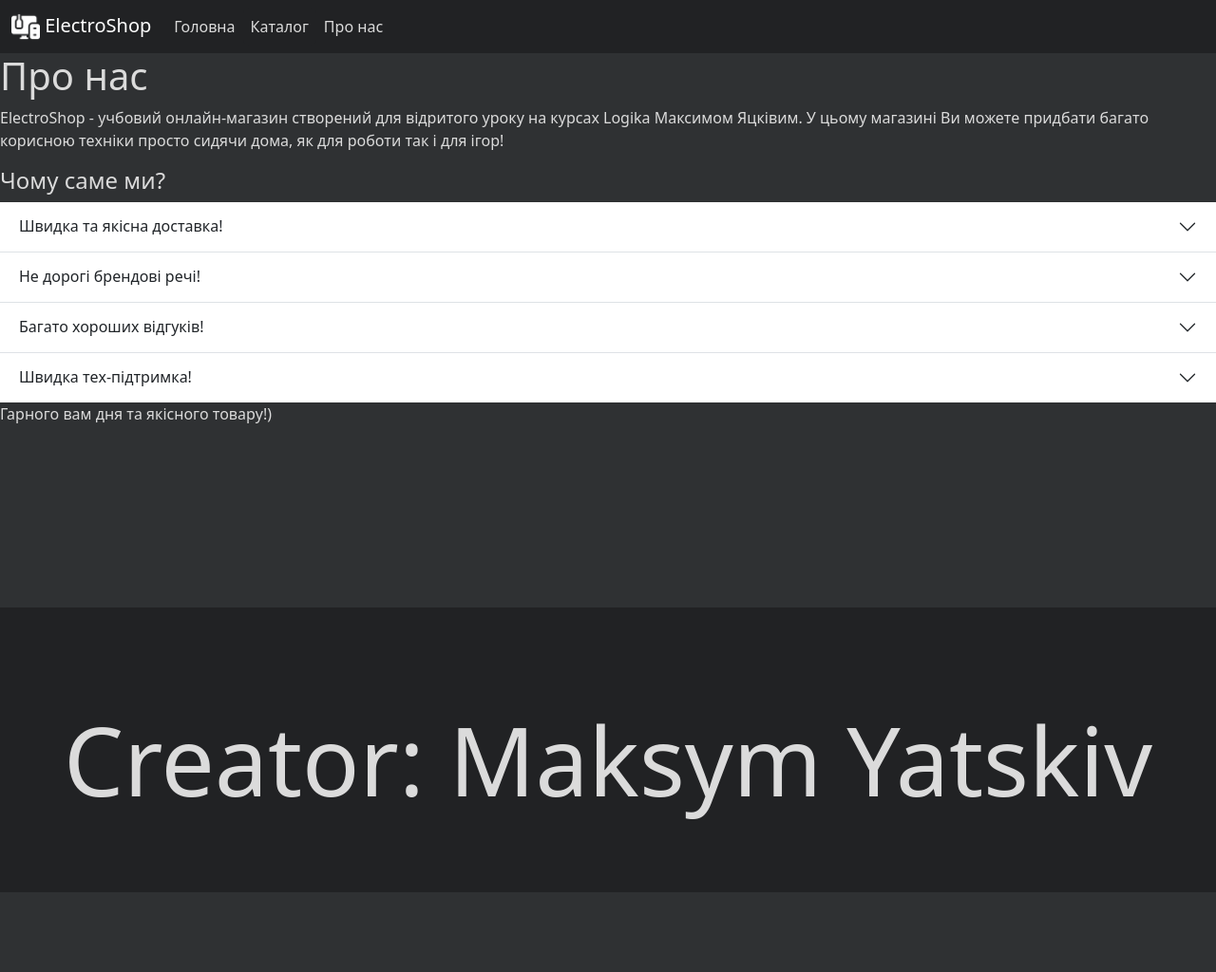
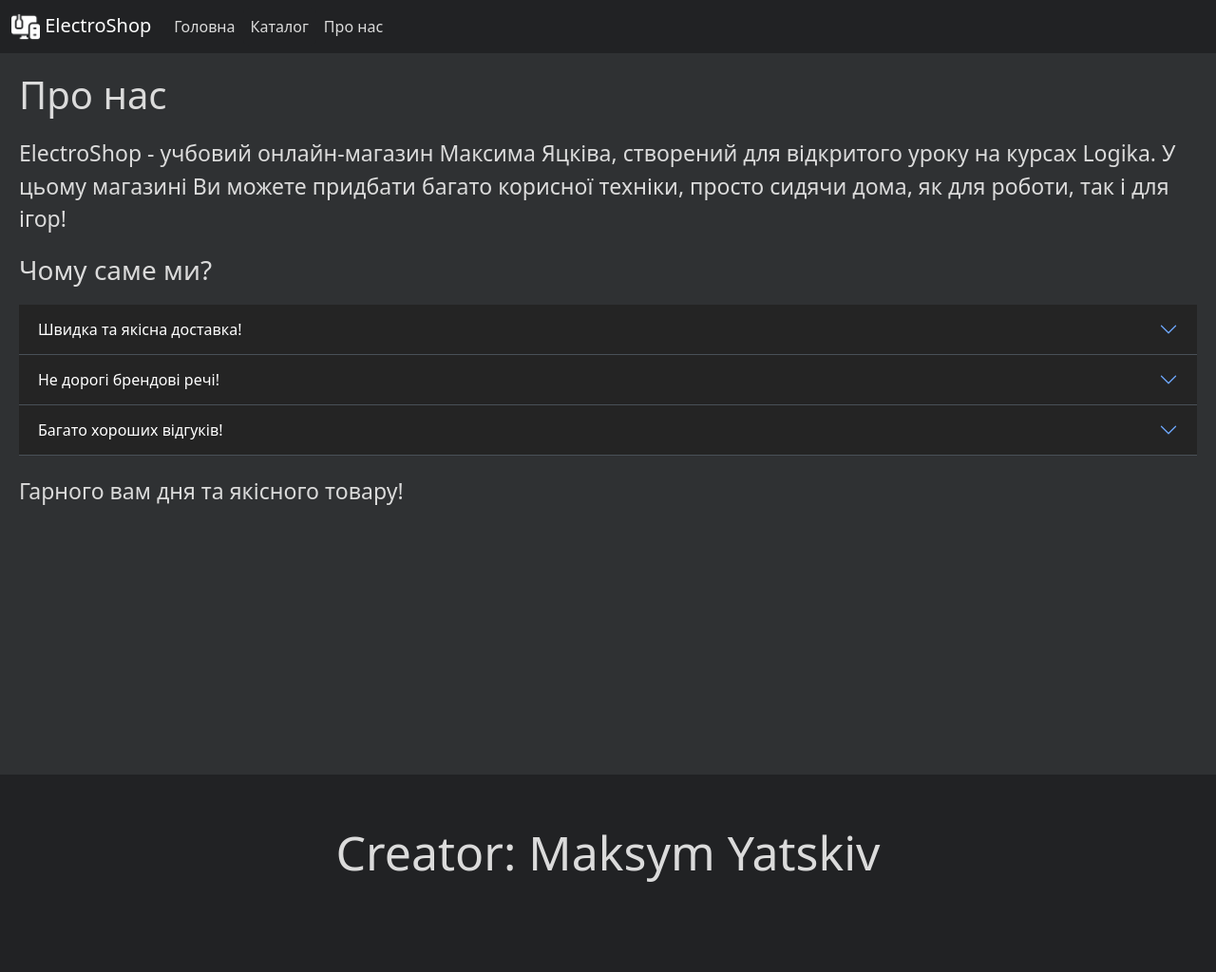
Before and after one commit to Natl1x/site, a Flask app: page /about_us in a window 1280 px wide. Shown: the whole page at 95% size. Before the commit the page ends 940 px from the top, so only its background shows below. Run offline with Flask 3, Linux system fonts and the light colour scheme.

Commit message:
Add files via upload

```diff
--- a/main.py
+++ b/main.py
@@ -14,24 +14,24 @@ app.config['SECRET_KEY'] = SECRET_KEY
 def index():
     items = db.get_all_items()
     categories = db.get_categories()
-    return render_template("index.html", items=items, categories = categories)
+    return render_template("index.html", items=items, categories = categories, title = "ElectroShop - Головна")
 
 @app.route("/about_us")
 def about_us():
-    return render_template("about_us.html")
+    return render_template("about_us.html", title = "ElectroShop - Про нас")
 
 @app.route("/item/<item_id>")
 def item(item_id):
     item = db.get_item(item_id)
     categories = db.get_categories()
     items = db.get_category_items(item[3])
-    return render_template("item.html", item=item, categories = categories, items=items[:4])
+    return render_template("item.html", item=item, categories = categories, items=items[:4], title = "ElectroShop - Річ" )
 
 @app.route("/category/<id>")
 def category(id):
     categories = db.get_categories()
     items = db.get_category_items(id)
-    return render_template("category.html", items=items, categories = categories)
+    return render_template("category.html", items=items, categories = categories, title = "ElectroShop - Категорії")
 
 @app.route("/order/<item_id>", methods = ["GET", "POST"])
 def order(item_id):
@@ -51,7 +51,7 @@ def order(item_id):
         except:
             flash("Помилка оформлення замовлення!", "alert-danger") #надсилаємо швидкі сповіщення у браузер
 
-    return render_template("order.html", item=item, categories = categories)
+    return render_template("order.html", item=item, categories = categories, title = "ElectroShop - Оформлення замовлення")
 
 if __name__ == "__main__":
     app.config['TEMPLATES_AUTO_RELOAD'] = True
--- a/templates/about_us.html
+++ b/templates/about_us.html
@@ -1,55 +1,45 @@
 {% extends 'base.html' %}
 {% block content %}
-<div style="color: rgb(219, 219, 219);">
-    <h1>Про нас</h1>
+<div style="font-size: larger; margin-left: 20px; margin-right: 20px;" style="color: rgb(219, 219, 219);">
+    <h1 style="margin-top: 20px; margin-bottom: 20px;">Про нас</h1>
 
-    <p>ElectroShop - учбовий онлайн-магазин створений для відритого уроку на курсах Logika Максимом Яцківим.
-        У цьому магазині Ви можете придбати багато корисною техніки просто сидячи дома, як для роботи так і для ігор!
+    <p style="font-size: larger;">ElectroShop - учбовий онлайн-магазин Максима Яцківа, створений для відкритого уроку на курсах Logika.
+        У цьому магазині Ви можете придбати багато корисної техніки, просто сидячи дома, як для роботи, так і для ігор!
     </p>
-    <h4>Чому саме ми?</h4>
+    <h3 style="margin-top: 20px; margin-bottom: 20px;">Чому саме ми?</h3>
 
-    <div class="accordion accordion-flush" id="accordionFlushExample">
+    <div  class="accordion accordion-flush" style="font-size: larger; border-radius: 20px 20px 20px 20px;" data-bs-theme="dark" id="accordionFlushExample">
         <div class="accordion-item">
         <h2 class="accordion-header">
-            <button class="accordion-button collapsed" type="button" data-bs-toggle="collapse" data-bs-target="#flush-collapseOne" aria-expanded="false" aria-controls="flush-collapseOne">
+            <button class="accordion-button collapsed" style="background-color: rgb(36, 36, 36); color: white;" type="button" data-bs-toggle="collapse" data-bs-target="#flush-collapseOne" >
                 Швидка та якісна доставка!
             </button>
         </h2>
-        <div id="flush-collapseOne" class="accordion-collapse collapse" data-bs-parent="#accordionFlushExample">
-            <div class="accordion-body">Placeholder content for this accordion, which is intended to demonstrate the <code>.accordion-flush</code> class. This is the first item's accordion body.</div>
+        <div style="background-color: rgb(36, 36, 36); color: white;" id="flush-collapseOne" class="accordion-collapse collapse" data-bs-parent="#accordionFlushExample">
+            <div class="accordion-body">Наша компанія співпрацює з поштою "Нова Пошта". Тому вам достатньо почекати максимум 3 дня, адже ця почта швидка!</div>
         </div>
         </div>
         <div class="accordion-item">
         <h2 class="accordion-header">
-            <button class="accordion-button collapsed" type="button" data-bs-toggle="collapse" data-bs-target="#flush-collapseTwo" aria-expanded="false" aria-controls="flush-collapseTwo">
+            <button class="accordion-button collapsed" style="background-color: rgb(36, 36, 36); color: white;" type="button" data-bs-toggle="collapse" data-bs-target="#flush-collapseTwo" aria-expanded="false" aria-controls="flush-collapseTwo">
                 Не дорогі брендові речі!
             </button>
         </h2>
-        <div id="flush-collapseTwo" class="accordion-collapse collapse" data-bs-parent="#accordionFlushExample">
-            <div class="accordion-body">Placeholder content for this accordion, which is intended to demonstrate the <code>.accordion-flush</code> class. This is the second item's accordion body. Let's imagine this being filled with some actual content.</div>
+        <div style="background-color: rgb(36, 36, 36); color: white;" id="flush-collapseTwo" class="accordion-collapse collapse" data-bs-parent="#accordionFlushExample">
+            <div class="accordion-body">У нас ви можете знайти багато бредні з ціною нижче ринку!</div>
         </div>
         </div>
         <div class="accordion-item">
         <h2 class="accordion-header">
-            <button class="accordion-button collapsed" type="button" data-bs-toggle="collapse" data-bs-target="#flush-collapseThree" aria-expanded="false" aria-controls="flush-collapseThree">
+            <button class="accordion-button collapsed" style="background-color: rgb(36, 36, 36); color: white;" type="button" data-bs-toggle="collapse" data-bs-target="#flush-collapseThree" aria-expanded="false" aria-controls="flush-collapseThree">
                 Багато хороших відгуків!
             </button>
         </h2>
-        <div id="flush-collapseThree" class="accordion-collapse collapse" data-bs-parent="#accordionFlushExample">
-            <div class="accordion-body">Placeholder content for this accordion, which is intended to demonstrate the <code>.accordion-flush</code> class. This is the third item's accordion body. Nothing more exciting happening here in terms of content, but just filling up the space to make it look, at least at first glance, a bit more representative of how this would look in a real-world application.</div>
-        </div>
-        </div>
-        <div class="accordion-item">
-            <h2 class="accordion-header">
-            <button class="accordion-button collapsed" type="button" data-bs-toggle="collapse" data-bs-target="#flush-collapseThree" aria-expanded="false" aria-controls="flush-collapseThree">
-                Швидка тех-підтримка!
-            </button>
-            </h2>
-            <div id="flush-collapseThree" class="accordion-collapse collapse" data-bs-parent="#accordionFlushExample">
-            <div class="accordion-body">Placeholder content for this accordion, which is intended to demonstrate the <code>.accordion-flush</code> class. This is the third item's accordion body. Nothing more exciting happening here in terms of content, but just filling up the space to make it look, at least at first glance, a bit more representative of how this would look in a real-world application.</div>
-            </div>
+        <div style="background-color: rgb(36, 36, 36); color: white;" id="flush-collapseThree" class="accordion-collapse collapse" data-bs-parent="#accordionFlushExample">
+            <div class="accordion-body">Хоч ми новий магазин, але покупки та зодно відгуки появилися швидко!</div>
         </div>
     </div>
+<p style="margin-top: 20px; margin-bottom: 20px;">Гарного вам дня та якісного товару! </p>
 </div>
-Гарного вам дня та якісного товару!)
+
 {% endblock content %}
--- a/templates/base.html
+++ b/templates/base.html
@@ -18,8 +18,8 @@
     {% endblock content %}
     </main>
 
-    <footer class="" style="background-color: #212224; color: rgb(219, 219, 219); height: 300px; text-align: center; margin-top: 15%;">
-        <h1 style="font-size: 100px; padding-top: 100px;">Creator: Maksym Yatskiv</h1>
+    <footer class="" style="background-color: #212224; color: rgb(219, 219, 219); height: 13rem; text-align: center; margin-top: 22%;">
+        <h1 style="font-size: 50px; padding-top: 4%;">Creator: Maksym Yatskiv</h1>
     </footer>
 </body>
 </html>
--- a/templates/category.html
+++ b/templates/category.html
@@ -5,7 +5,7 @@
      <section class = 'container card-group' style="color: rgb(219, 219, 219); ">
       {% for item in items %}
       <div class="card m-3" style="min-width: 18rem; max-width: 18rem; color: rgb(219, 219, 219); background-color: #212224; border-radius: 1rem 1rem 1rem 1rem;">
-            <img src="{{ url_for('static', filename='img/' + item[6]) }}" class="card-img-top"  style="padding-top: 20px; " alt="...">
+        <img src="{{ url_for('static', filename='img/' + item[6]) }}" class="card-img-top"  style="padding-top: 20px; border-radius: 60px 60px 50px 50px;" alt="...">
         <div class="card-body" style="background-color: #212224; border-radius: 0rem 0rem 1rem 1rem">
           <h5 class="card-title">{{ item[1] }}</h5>
           <p class="card-text">{{item[4]}} грн</p>
--- a/templates/panel.html
+++ b/templates/panel.html
@@ -1,4 +1,4 @@
-<nav class="navbar navbar-expand-lg"  style="background-color: #212224;">
+<nav class="navbar navbar-expand-lg" data-bs-theme="dark" style="background-color: #212224;">
   <div class="container-fluid">
     <a class="navbar-brand h1 mb-0" style="color: white;" href="{{ url_for('index') }}">
       <img src="{{ url_for('static', filename='img/hanger.png') }}" alt="logo"  height="30" class="d-inline-block align-text-top">
```
Also changed, not shown: templates/order.html (+11 -11 lines), DataBase.db. Lines whose indentation alone changed are shown as unchanged.
